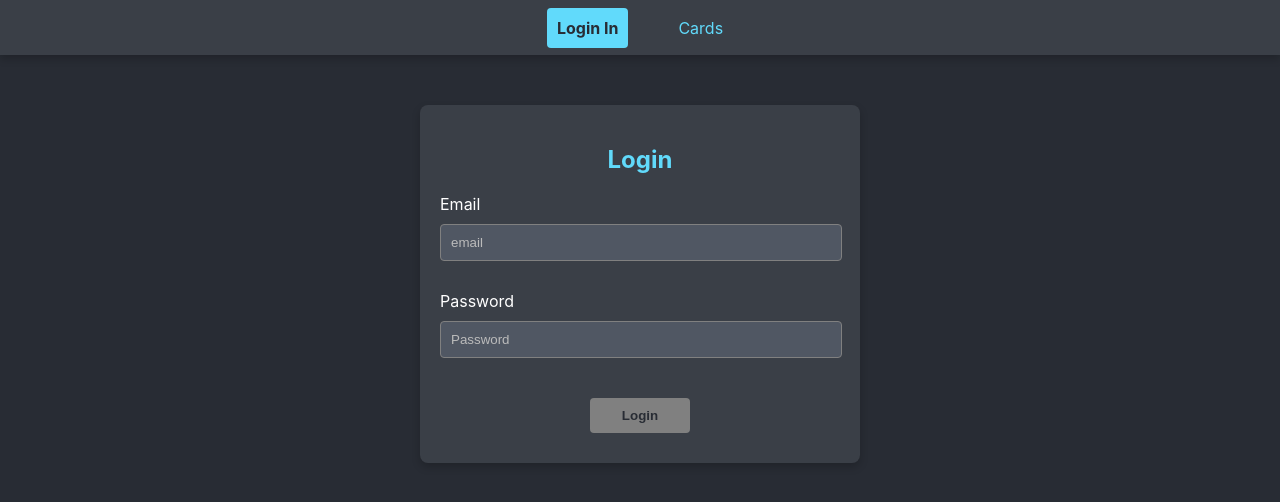
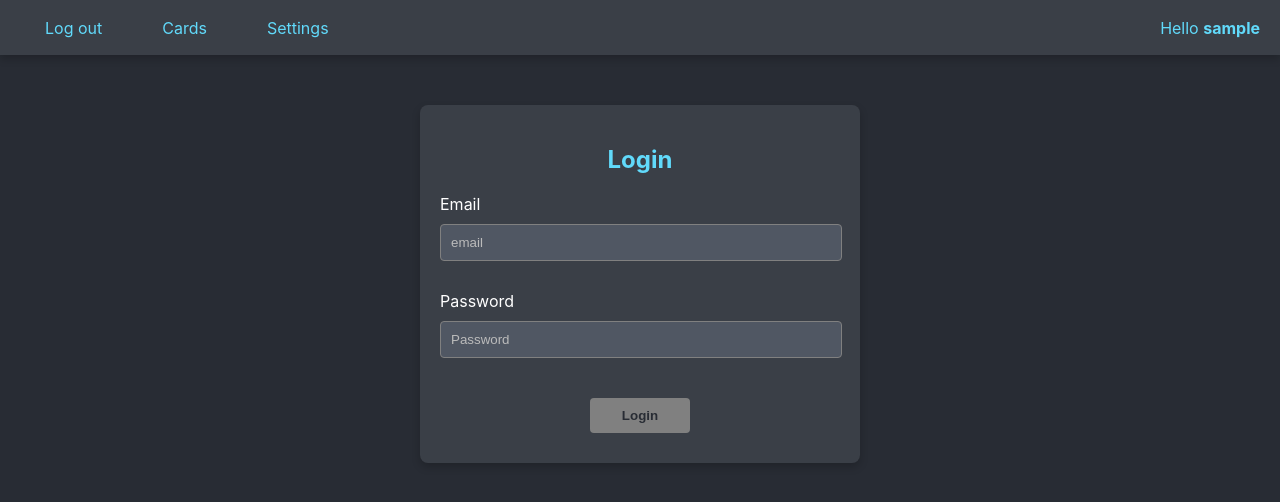
Before and after one commit to mishanya1111/ReactMG, a React (Create React App) app: page /login in a window 1280 px wide. Shown: the top 502 px of the page. Built offline with nearby package versions, Linux system fonts and the light colour scheme; no server answers; sample sign-in values are in the browser's storage.

Commit message:
feat: add username baner, add logout, add settings page, move viewmode button to settings page

```diff
--- a/src/Pages/CardDetailPage.js
+++ b/src/Pages/CardDetailPage.js
@@ -7,10 +7,9 @@ export default function CardDetailPage() {
     const { id } = useParams();
     const navigate = useNavigate();
     const dispatch = useDispatch();
-    const card = useSelector(state =>
-        state.counter.cards.find(card => card.id === id)
-    );
 
+    const { cards, viewOnlyMod } = useSelector(state => state.counter);
+    const card = cards.find(card => card.id === id);
     const [title, setTitle] = useState(card?.title || '');
     const [text, setText] = useState(card?.text || '');
 
@@ -30,24 +29,33 @@ export default function CardDetailPage() {
                 <div className="detail-field">
                     <label>
                         Title:
+                        {viewOnlyMod ? (
+                            <div> {title}</div>
+                        ) : (
                             <input
                                 type="text"
                                 value={title}
                                 onChange={e => setTitle(e.target.value)}
                                 className="detail-input"
                             />
+                        )}
                     </label>
                 </div>
                 <div className="detail-field">
                     <label>
                         Text:
+                        {viewOnlyMod ? (
+                            <div> {text}</div>
+                        ) : (
                             <textarea
                                 value={text}
                                 onChange={e => setText(e.target.value)}
                                 className="detail-textarea"
                             />
+                        )}
                     </label>
                 </div>
+                {!viewOnlyMod && (
                     <div className="detail-buttons">
                         <button onClick={saveHandler} className="detail-button save">
                             Save
@@ -59,6 +67,7 @@ export default function CardDetailPage() {
                             Cancel
                         </button>
                     </div>
+                )}
             </div>
         </div>
     );
--- /dev/null
+++ b/src/Pages/Settings.js
@@ -0,0 +1,38 @@
+import { useNavigate } from 'react-router-dom';
+import { useSelector, useDispatch } from 'react-redux';
+import { changeViewMode } from '../store/cardArraySlice';
+import { useEffect } from 'react';
+import styled from 'styled-components';
+
+const InputViewOnly = styled.input`
+    &:hover {
+        scale: 2;
+    }
+`;
+export default function Settings() {
+    const navigate = useNavigate();
+    const dispatch = useDispatch();
+    const { viewOnlyMod } = useSelector(state => state.counter);
+    const { role } = useSelector(state => state.authentication);
+    useEffect(() => {
+        console.log(role);
+        if (role !== 'admin') {
+            navigate('/login');
+        }
+    }, []);
+
+    return (
+        <div>
+            <div className="checkboxView">
+                <InputViewOnly
+                    type="checkbox"
+                    onChange={() => dispatch(changeViewMode())}
+                    id="checboxView"
+                    className="checkboxView"
+                    checked={viewOnlyMod}
+                />
+                <label htmlFor="checboxView">View only</label>
+            </div>
+        </div>
+    );
+}
--- a/src/first.css
+++ b/src/first.css
@@ -280,7 +280,7 @@ body {
 
 .navbar {
     display: flex;
-    justify-content: space-around;
+    justify-content: space-between;
     align-items: center;
     padding: 10px 20px;
     background-color: #3a3f47;
@@ -322,7 +322,9 @@ body {
     background-color: #61dafb;
     color: #282c34;
     font-weight: bold;
-}
+}.navbar-username{
+     color: #61dafb;
+ }
 
 #detail {
     padding: 0 20px;
@@ -361,7 +363,6 @@ body {
     box-shadow: 0 4px 8px rgba(0, 0, 0, 0.2);
     width: 400px;
     text-align: center;
-    height: 370px;
 }
 
 .detail-container h1 {
--- a/src/store/store.js
+++ b/src/store/store.js
@@ -1,6 +1,6 @@
-import { configureStore } from "@reduxjs/toolkit";
-import cardArraySlice from "./cardArraySlice";
-import authenticationSlice from "./authenticationSlice";
+import { configureStore } from '@reduxjs/toolkit';
+import cardArraySlice from './cardArraySlice';
+import authenticationSlice from './authenticationSlice';
 
 export const store = configureStore({
     reducer: {
--- a/src/сomponents/Header.js
+++ b/src/сomponents/Header.js
@@ -1,17 +1,10 @@
 import logo from '../logo.svg';
 import { useSelector, useDispatch } from 'react-redux';
-import styled from 'styled-components';
-import { addNewCard, deleteHandler, changeViewMode } from '../store/cardArraySlice';
-
-const InputViewOnly = styled.input`
-    &:hover {
-        scale: 2;
-    }
-`;
+import { addNewCard, deleteHandler } from '../store/cardArraySlice';
 
 export default function Header() {
     const dispatch = useDispatch();
-    const { cards, viewOnlyMod, error } = useSelector(state => state.counter);
+    const { cards, error } = useSelector(state => state.counter);
     return (
         <header className="AppHeader">
             <div className="headerLeft">
--- a/src/сomponents/Navbar.js
+++ b/src/сomponents/Navbar.js
@@ -1,11 +1,24 @@
-import { NavLink } from 'react-router-dom';
+import { NavLink, useNavigate } from 'react-router-dom';
+import { useDispatch, useSelector } from 'react-redux';
+import { logOut } from '../store/authenticationSlice';
 
 export default function Navbar() {
+    const navigate = useNavigate();
+    const dispatch = useDispatch();
+    const { username, role } = useSelector(state => state.authentication);
+    function logOutHandler() {
+        dispatch(logOut());
+        navigate('/login');
+    }
     return (
         <div className="navbar">
             <nav>
                 <ul>
                     <li>
+                        {/*здесь остался a чтобы стили не переписывать*/}
+                        {role ? (
+                            <a onClick={() => logOutHandler()}> Log out</a>
+                        ) : (
                             <NavLink
                                 to={`/login`}
                                 end
@@ -15,6 +28,7 @@ export default function Navbar() {
                             >
                                 Login In
                             </NavLink>
+                        )}
                     </li>
                     <li>
                         <NavLink
@@ -26,8 +40,25 @@ export default function Navbar() {
                             Cards
                         </NavLink>
                     </li>
+                    {role === 'admin' && (
+                        <li>
+                            <NavLink
+                                to={`/settings`}
+                                className={({ isActive, isPending }) =>
+                                    isActive ? 'active' : isPending ? 'pending' : ''
+                                }
+                            >
+                                Settings
+                            </NavLink>
+                        </li>
+                    )}
                 </ul>
             </nav>
+            {username && (
+                <div className="navbar-username">
+                    Hello <b>{username.split('@')[0]}</b>
+                </div>
+            )}
         </div>
     );
 }
```
Also changed, not shown: src/App.js (+6 -1 lines), src/Pages/LoginPage.js (+5 -6 lines), src/store/authenticationSlice.js (+14 -18 lines). Lines whose indentation alone changed are shown as unchanged.
